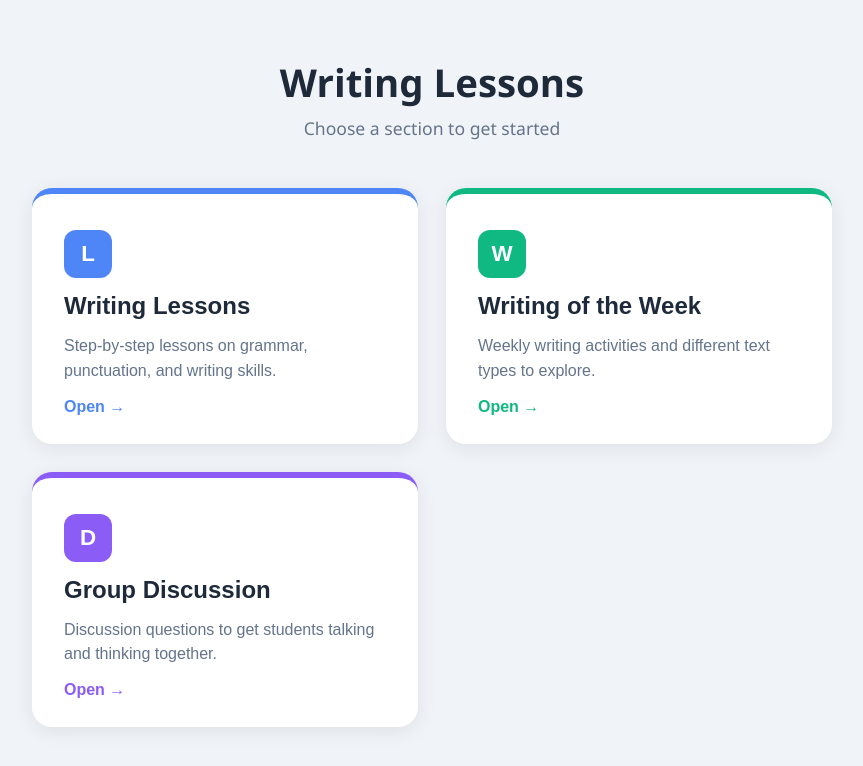
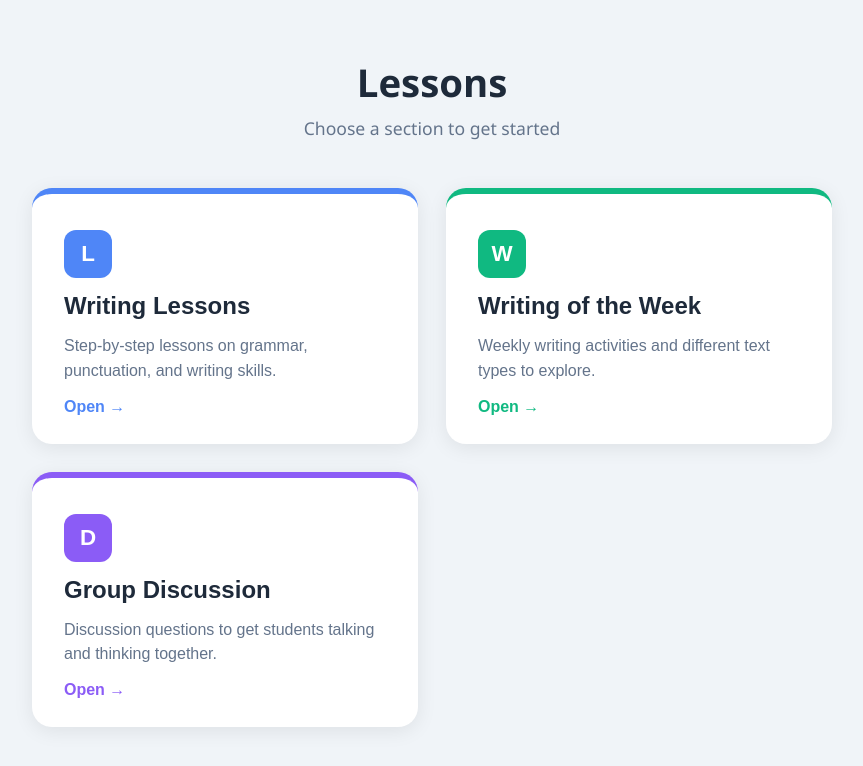
Before and after one commit to jerrinprojects/writing-lesson-slides, a React (Vite) app: page / in a window 1280 px wide. Shown: the top 766 px of the page, without its empty margins (208-1071 px from the left). Built offline with nearby package versions, Linux system fonts and the light colour scheme.

Commit message:
Rename home page title from Writing Lessons to Lessons

```diff
--- a/src/components/HomePage.tsx
+++ b/src/components/HomePage.tsx
@@ -9,7 +9,7 @@ export default function HomePage({ categories, onSelect }: HomePageProps) {
   return (
     <div className="home">
       <div className="home-header">
-        <h1 className="home-title">Writing Lessons</h1>
+        <h1 className="home-title">Lessons</h1>
         <p className="home-subtitle">Choose a section to get started</p>
       </div>
 
```
